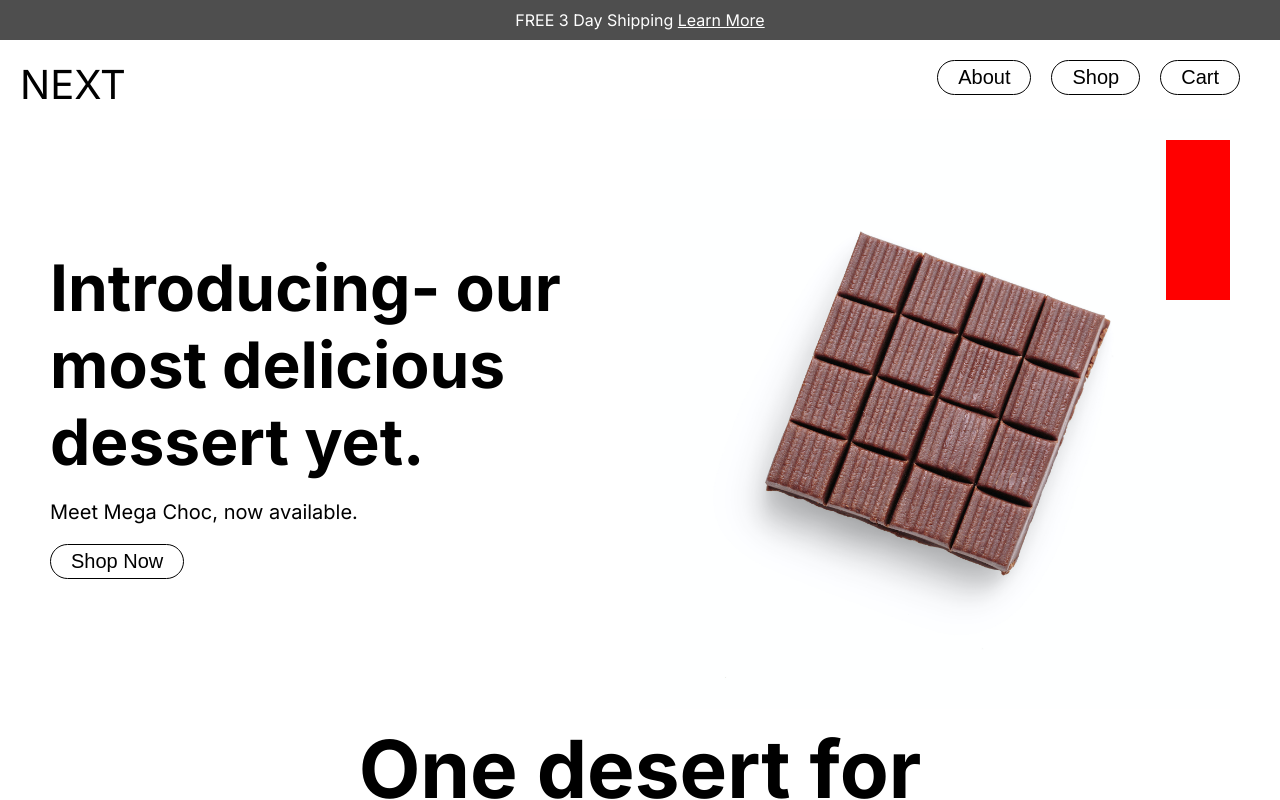
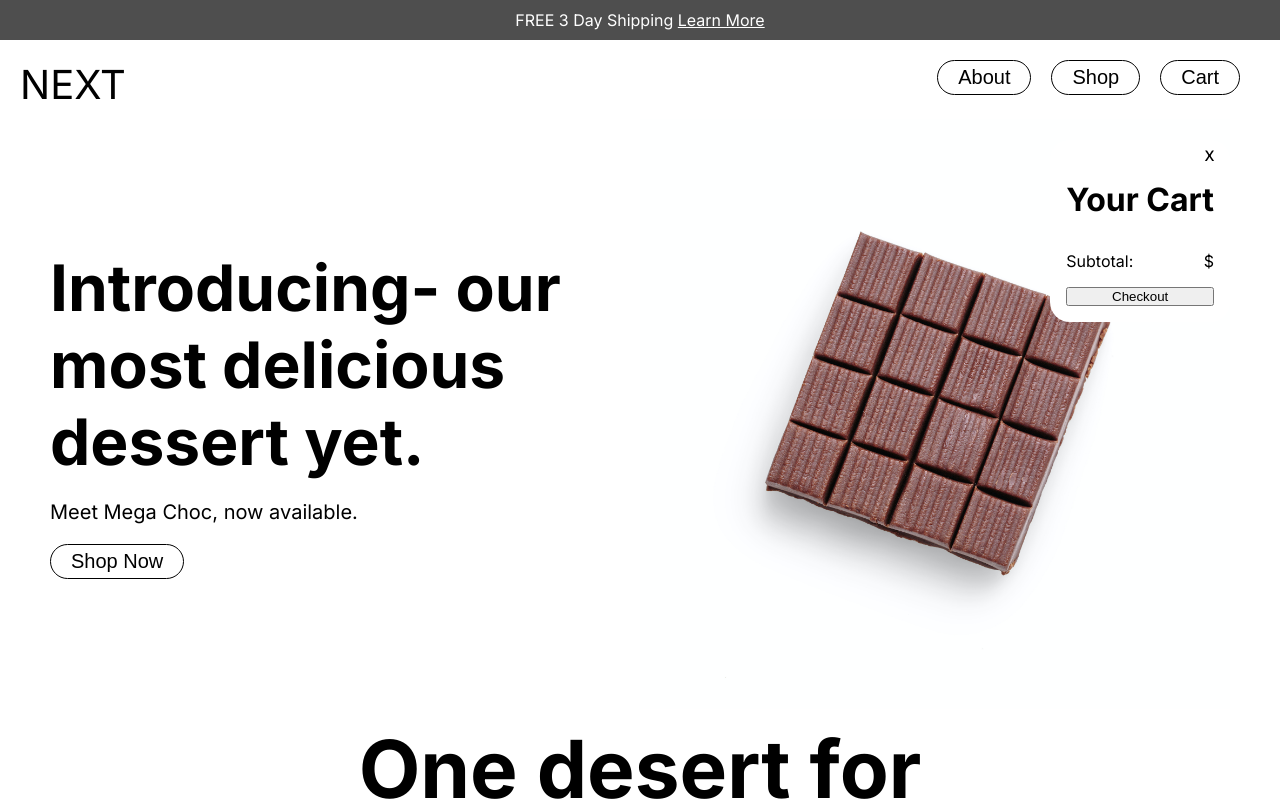
Before and after one commit to Bsodoge/Fullstack_Ecommerce_Nextjs, a Next.js app: page / in a window 1280 px wide. Both pictures are taken after a click on the button "Cart". Shown: the top 800 px of the page. Built offline with nearby package versions, Linux system fonts and the light colour scheme.

Commit message:
Structure card

```diff
--- a/app/components/Cart.module.css
+++ b/app/components/Cart.module.css
@@ -1,13 +1,34 @@
-.cart_container{
+.cart_container {
+    display: grid;
+    gap: 16px;
     position: absolute;
-    padding: 5rem 2rem;
-    background-color: #f00;
+    padding: 0.25rem 1rem 1rem;
+    background-color: #fff;
+    border-radius: 20px;
     right: 50px;
     top: 100px;
     visibility: collapse;
 }
 
+.close{
+    transform: scale(1.2);
+}
 
-.active{
+.close:hover{
+    cursor: pointer;
+}
+
+.close_container {
+    display: flex;
+    align-items: center;
+    justify-content: right;
+}
+
+.active {
     visibility: visible;
 }
+
+.price_container {
+    display: flex;
+    justify-content: space-between;
+}
--- a/app/components/Cart.tsx
+++ b/app/components/Cart.tsx
@@ -1,13 +1,30 @@
+'use client'
+
 import styles from "./Cart.module.css"
 
 interface props{
-    showCart: boolean
+    showCart: boolean,
+    setShowCart: Function
 }
 
-export default function Cart({showCart} : props){
+export default function Cart({showCart, setShowCart} : props){
+    const closeCart = () => {
+        setShowCart(false);
+    }
     return(
         <div className={`${styles.cart_container} ${ showCart && styles.active}`}>
+            <div className={styles.close_container}>
+                <span className={styles.close} onClick={e => closeCart()}>x</span>
+            </div>
+            <h1>Your Cart</h1>
+            <div className={styles.cart_item}>
 
+            </div>
+            <div className={styles.price_container}>
+                <p>Subtotal:</p>
+                <p className={styles.price}>${}</p>
+            </div>
+            <button>Checkout</button>
         </div>
     )
 }
--- a/app/components/Header.tsx
+++ b/app/components/Header.tsx
@@ -18,7 +18,7 @@ export default function Header() {
                 <div className={styles.wrapper}><button className={styles.button} onClick={e => setShowCart(showcart => !showcart)}>Cart</button></div>
                 <div className="search"></div>
             </div>
-            <Cart showCart={showCart} />
+            <Cart showCart={showCart} setShowCart={setShowCart} />
         </header>
     )
 }
```
